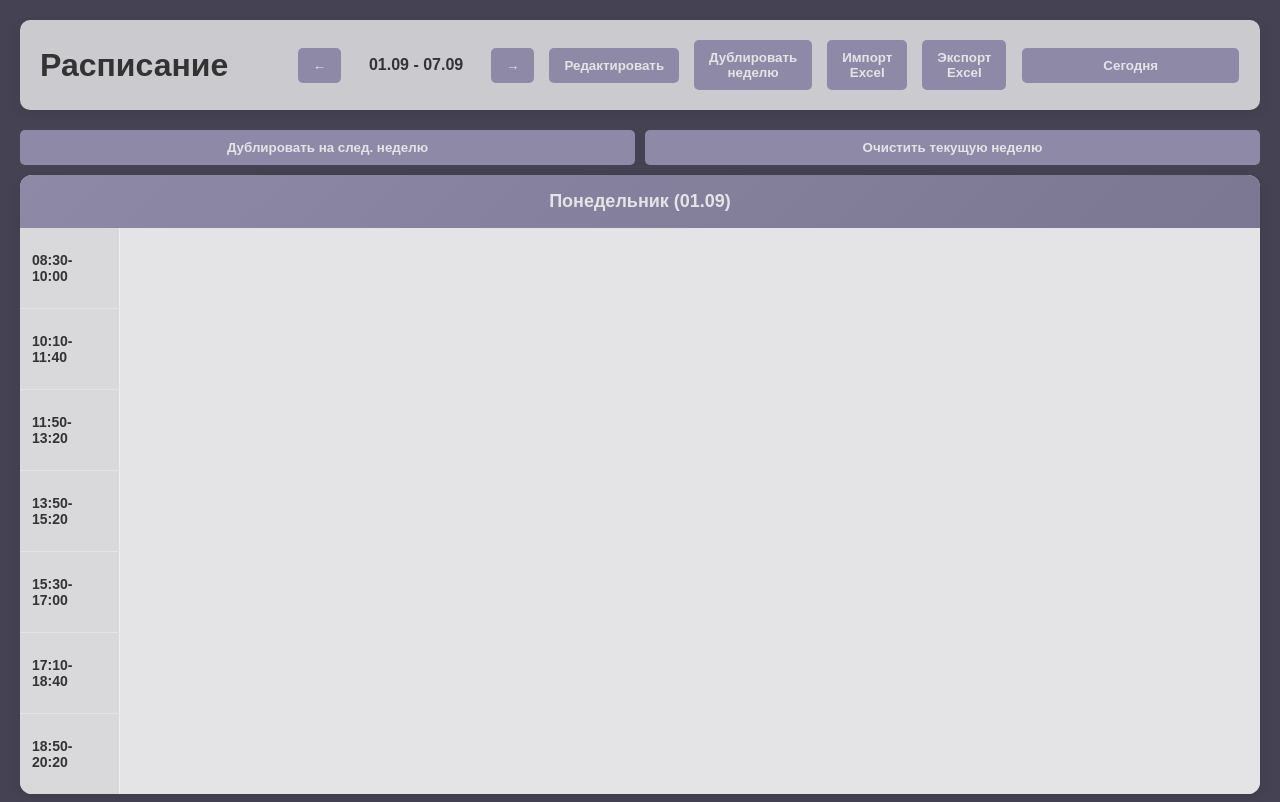
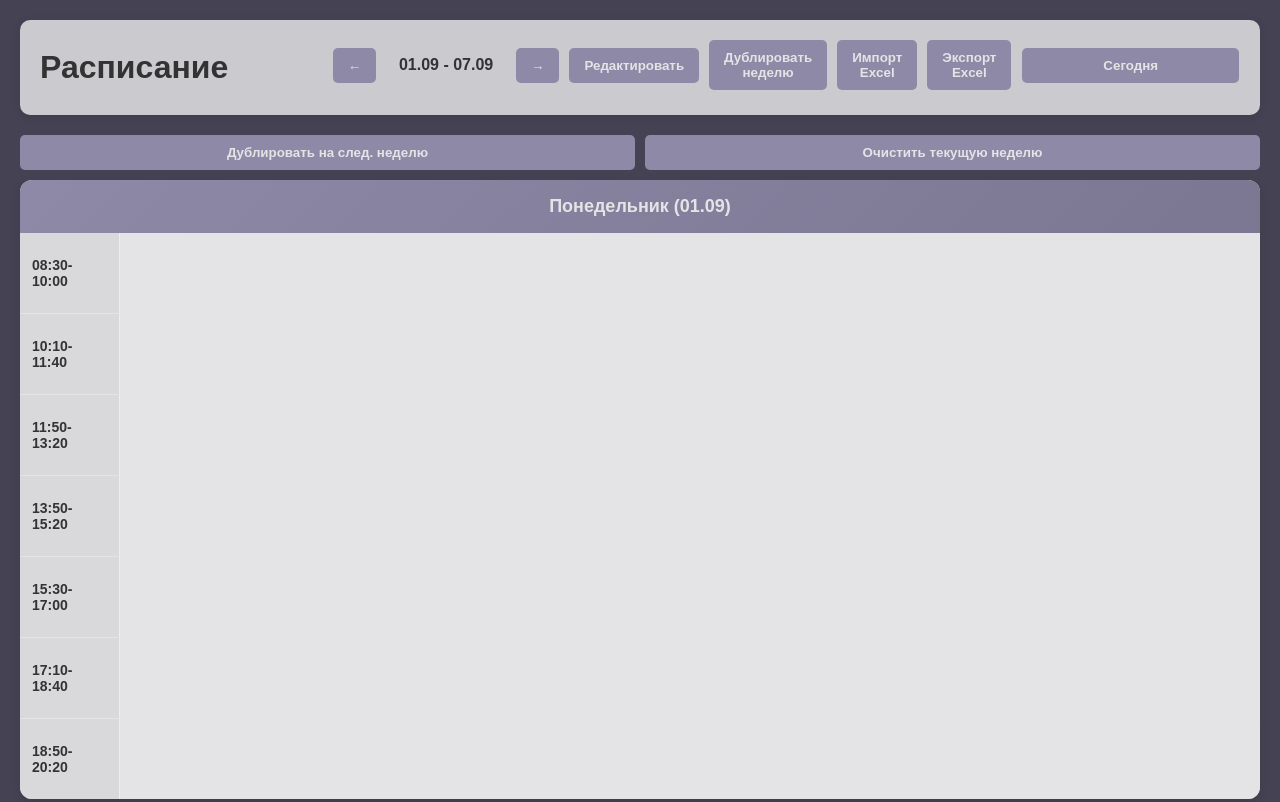
Before and after one commit to MaryaELF/Student-s-shedule, a website: page index.html in a window 1280 px wide. Shown: the top 802 px of the page. Drawn offline with Linux system fonts and the light colour scheme.

Commit message:
Update index.css

```diff
--- a/index.css
+++ b/index.css
@@ -22,20 +22,22 @@ header {
     align-items: center;
     margin-bottom: 20px;
     padding: 20px;
-    /**/
-    position: sticky;
-    top: 0;
-    z-index: 100;
-    /**/
     background: #CBCACF;
     border-radius: 10px;
     box-shadow: 0 2px 10px rgba(0,0,0,0.1);
 }
 
 .controls {
+    /*display: flex;
+    align-items: center;
+    gap: 15px;*/
     display: flex;
     align-items: center;
-    gap: 15px;
+    gap: 10px;
+    overflow-x: auto;
+    overflow-y: visible;
+    padding-bottom: 5px;
+    -webkit-overflow-scrolling: touch;
 }
 
 button {
```
